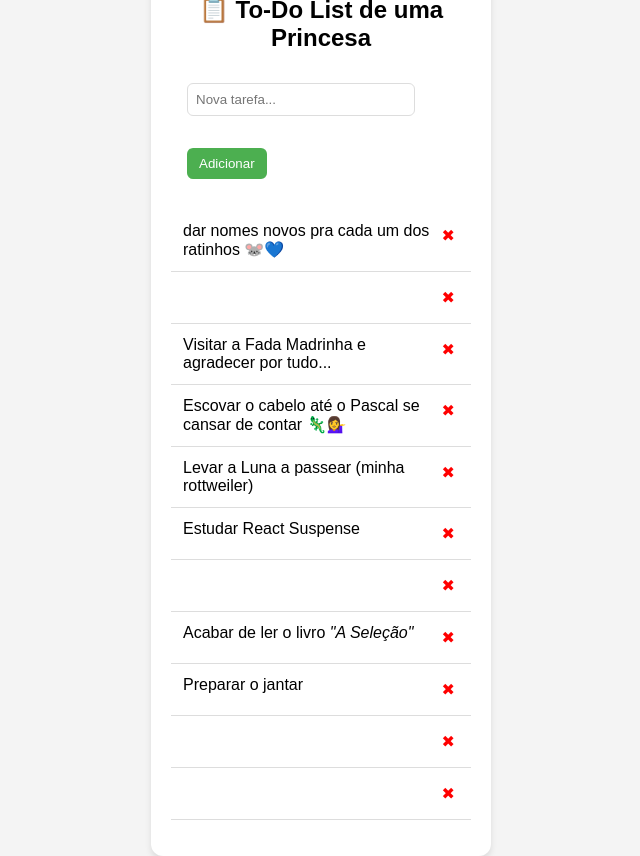
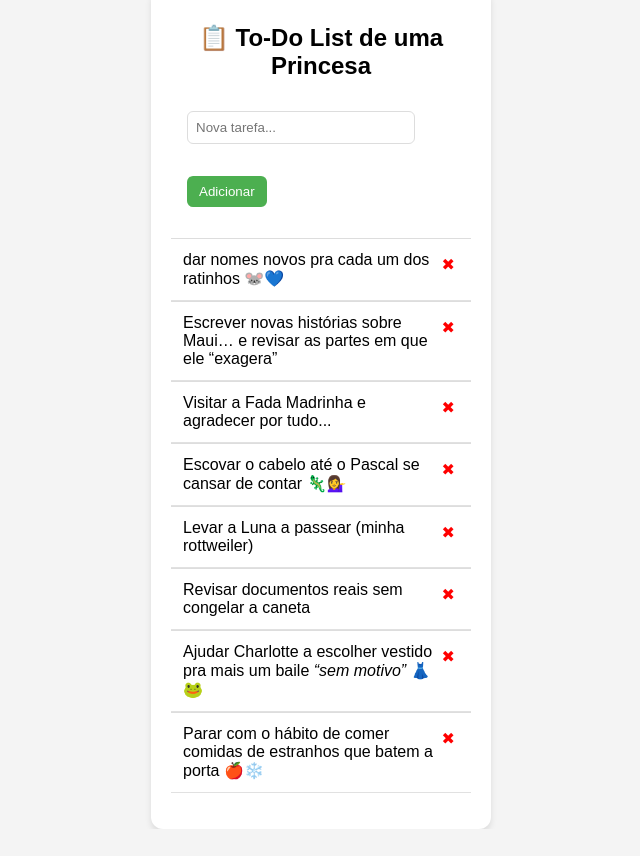
Before and after one commit to jeeloa/trash_1, a plain HTML site: page index.html in a window 1280 px wide. Shown: the whole page, without its empty margins (319-959 px from the left). After the commit the page ends 829 px from the top, so only its background shows below. Drawn offline with Linux system fonts and the light colour scheme.

Commit message:
refactor: personaliza para referências de Princesas

```diff
--- a/index.html
+++ b/index.html
@@ -63,7 +63,8 @@
       display: flex;
       justify-content: space-between;
       padding: 12px;
-      border-bottom: 1px solid #ddd;
+      border-top: 1px solid #ddd;
+      border-bottom: 1px solid #dddddddc;
     }
 
     li.completed {
@@ -84,42 +85,31 @@
     <input type="text" id="taskInput" placeholder="Nova tarefa...">
     <button onclick="addTask()">Adicionar</button>
     <ul id="taskList">
-        <ul id="taskList"><li>
-
-
+      <li>
         <span onclick="toggleTask(this)">dar nomes novos pra cada um dos ratinhos  🐭💙</span>
-        <span class="delete" onclick="deleteTask(this)">✖</span>
-      </li><li>
-        <span onclick="toggleTask(this)"></span>
-        <span class="delete" onclick="deleteTask(this)">✖</span>
-      </li><li>
+        <span class="delete" onclick="deleteTask(this)">✖</span></li>
+      <li>
+        <span onclick="toggleTask(this)">Escrever novas histórias sobre Maui… e revisar as partes em que ele “exagera”</span>
+        <span class="delete" onclick="deleteTask(this)">✖</span></li>
+      <li>
         <span onclick="toggleTask(this)">Visitar a Fada Madrinha e agradecer por tudo...</span>
-        <span class="delete" onclick="deleteTask(this)">✖</span>
-      </li><li>
+        <span class="delete" onclick="deleteTask(this)">✖</span></li>
+      <li>
         <span onclick="toggleTask(this)">Escovar o cabelo até o Pascal se cansar de contar 🦎💁‍♀️</span>
-        <span class="delete" onclick="deleteTask(this)">✖</span>
-      </li><li>
+        <span class="delete" onclick="deleteTask(this)">✖</span></li>
+      <li>
         <span onclick="toggleTask(this)">Levar a Luna a passear (minha rottweiler)</span>
         <span class="delete" onclick="deleteTask(this)">✖</span>
-      </li><li>
-        <span onclick="toggleTask(this)">Estudar React Suspense</span>
-        <span class="delete" onclick="deleteTask(this)">✖</span>
-      </li><li>
-        <span onclick="toggleTask(this)"></span>
-        <span class="delete" onclick="deleteTask(this)">✖</span>
-      </li><li>
-        <span onclick="toggleTask(this)">Acabar de ler o livro <em>"A  Seleção"</em> </span>
-        <span class="delete" onclick="deleteTask(this)">✖</span>
-      </li><li>
-        <span onclick="toggleTask(this)">Preparar o jantar</span>
-        <span class="delete" onclick="deleteTask(this)">✖</span>
-      </li><li>
-        <span onclick="toggleTask(this)"></span>
-        <span class="delete" onclick="deleteTask(this)">✖</span>
-      </li><li>
-        <span onclick="toggleTask(this)"></span>
-        <span class="delete" onclick="deleteTask(this)">✖</span>
-      </li></ul>
+      </li>
+      <li>
+        <span onclick="toggleTask(this)">Revisar documentos reais sem congelar a caneta</span>
+        <span class="delete" onclick="deleteTask(this)">✖</span></li>
+      <li>
+        <span onclick="toggleTask(this)">Ajudar Charlotte a escolher vestido pra mais um baile <em>“sem motivo”</em> 👗🐸</span>
+        <span class="delete" onclick="deleteTask(this)">✖</span></li>
+      <li>
+        <span onclick="toggleTask(this)">Parar com o hábito de comer comidas de estranhos que batem a porta 🍎❄️</span>
+        <span class="delete" onclick="deleteTask(this)">✖</span></li>
     </ul>
   </div>
 
```
